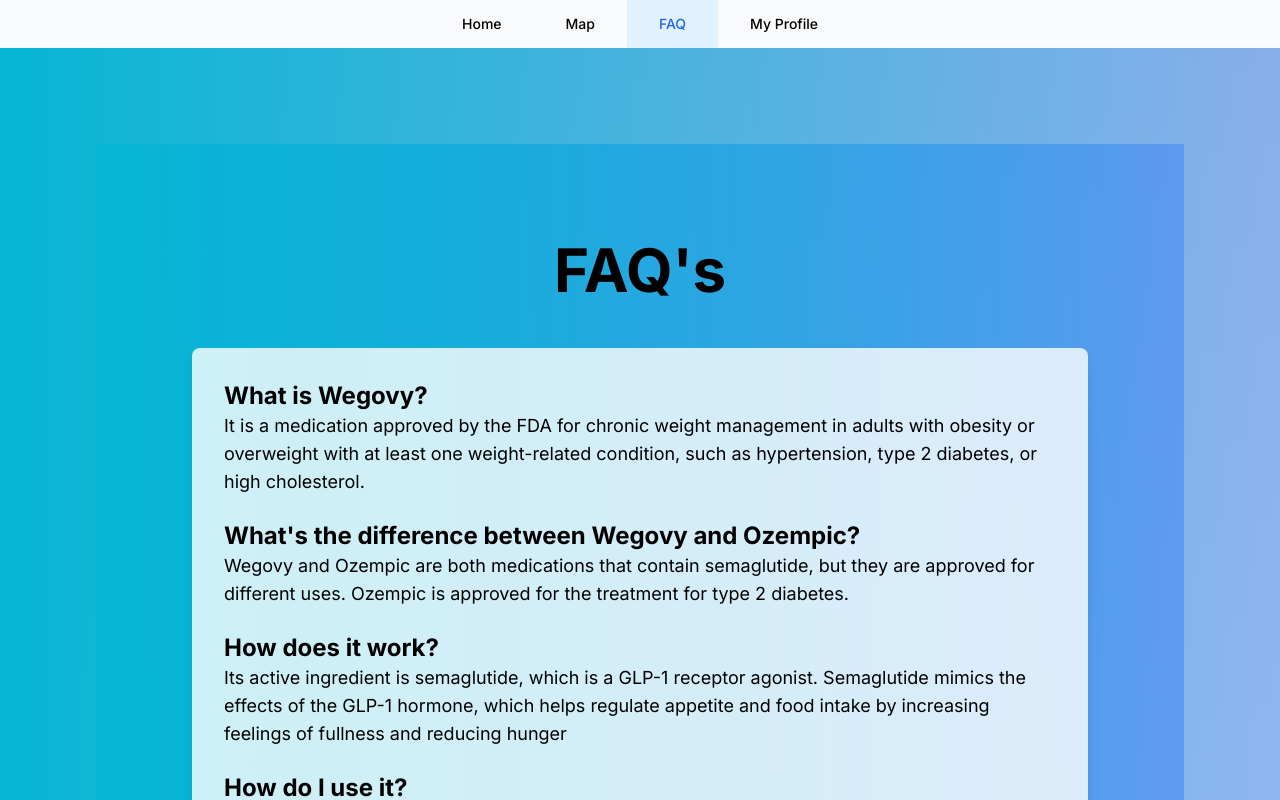
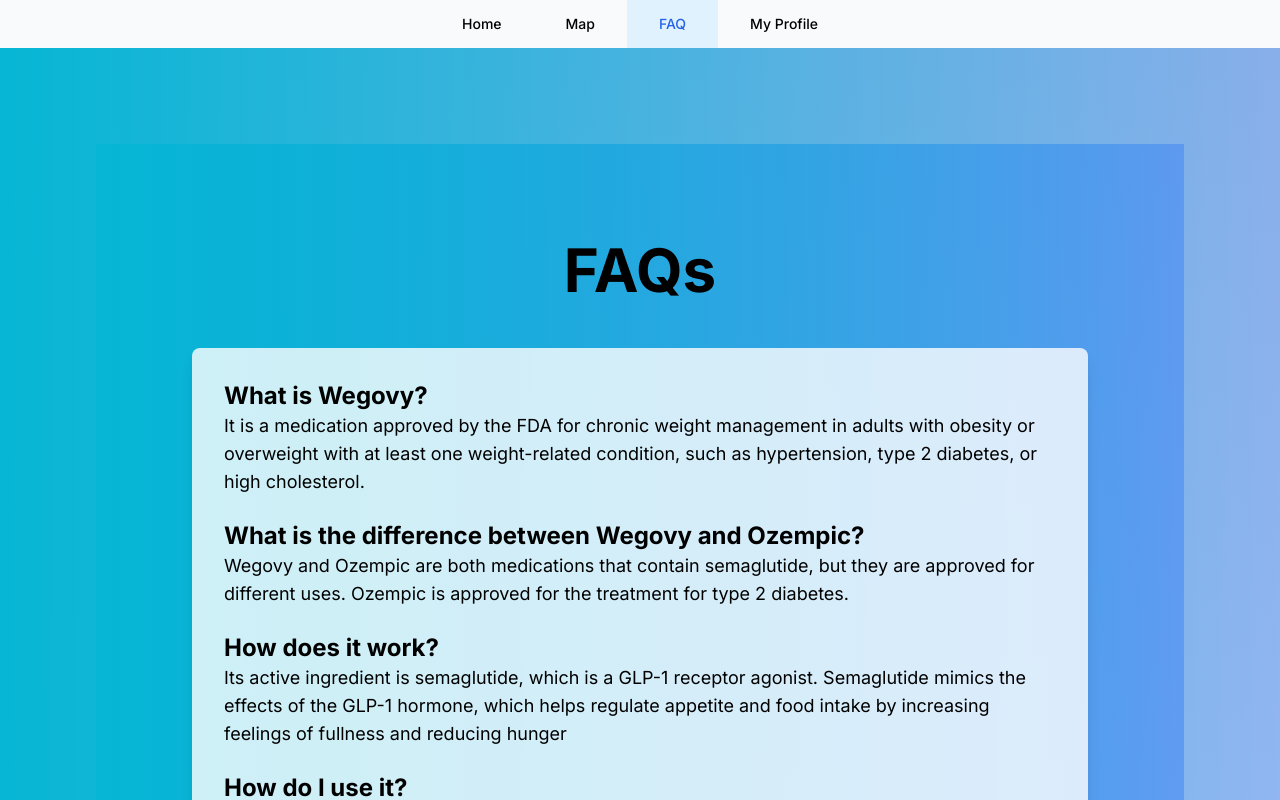
Before and after one commit to jihyeoi/wegovy, a Next.js app: page /faq in a window 1280 px wide. Shown: the top 800 px of the page. Built offline with nearby package versions, Linux system fonts and the light colour scheme.

Commit message:
change ' to spell out word

```diff
--- a/app/faq/page.tsx
+++ b/app/faq/page.tsx
@@ -6,7 +6,7 @@
             <div className="bg-gradient-to-r from-cyan-500 to-blue-500/50 flex min-h-screen flex-col items-center justify-between p-24">
                 <div className="flex flex-col items-center justify-center flex-grow w-full">
                     <h1 className="text-center mb-12">
-                        <div className="text-6xl font-bold text-black">FAQ's</div>
+                        <div className="text-6xl font-bold text-black">FAQs</div>
                     </h1>
                     <div className="bg-white/80 p-8 rounded-lg shadow-lg w-full max-w-4xl">
                         <div className="mb-6">
@@ -14,7 +14,7 @@
                             <p className="text-lg text-black">It is a medication approved by the FDA for chronic weight management in adults with obesity or overweight with at least one weight-related condition, such as hypertension, type 2 diabetes, or high cholesterol. </p>
                         </div>
                         <div className="mb-6">
-                            <h2 className="text-2xl font-bold text-black">What's the difference between Wegovy and Ozempic? </h2>
+                            <h2 className="text-2xl font-bold text-black">What is the difference between Wegovy and Ozempic? </h2>
                             <p className="text-lg text-black">Wegovy and Ozempic are both medications that contain semaglutide, but they are approved for different uses. Ozempic is approved for the treatment for type 2 diabetes. </p>
                         </div>
                         <div className="mb-6">
```
